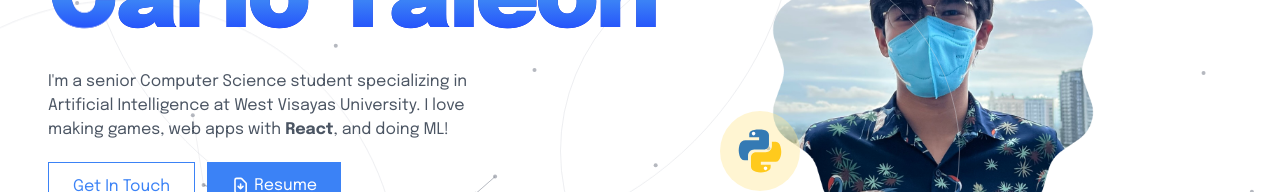
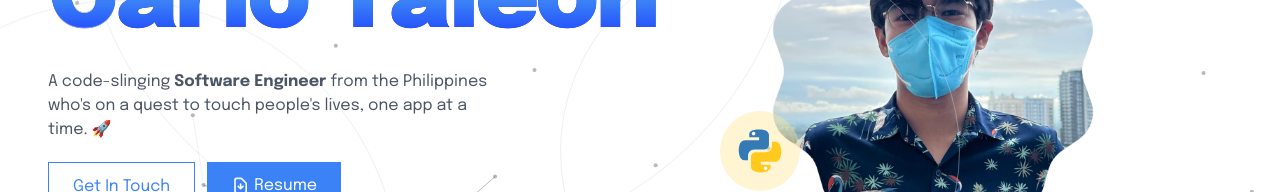
Before and after one commit to Blankeos/next-portfolio, a Next.js app: page / in a window 1280 px wide. Shown: the part 310-502 px from the top of the page. Built offline with nearby package versions, Linux system fonts and the light colour scheme.

Commit message:
fix: removed will-change laggers and content updates

```diff
--- a/src/components/sections/Hero.tsx
+++ b/src/components/sections/Hero.tsx
@@ -60,9 +60,9 @@ const Hero: React.FC<HeroProps> = ({ sectionRef }) => {
                 transition={{ delay: 2.7 }}
                 className="c mt-1 max-w-sm lg:max-w-md text-gray-600 relative z-10 text-sm md:text-base"
               >
-                I&apos;m a senior Computer Science student specializing in
-                Artificial Intelligence at West Visayas University. I love
-                making games, web apps with <b>React</b>, and doing ML!
+                A code-slinging <b>Software Engineer</b> from the Philippines
+                who&apos;s on a quest to touch people&apos;s lives, one app at a
+                time. 🚀
               </motion.p>
             </div>
             <motion.div
--- a/src/styles/globals.css
+++ b/src/styles/globals.css
@@ -119,7 +119,7 @@ a {
   height: 100%;
   border: 0rem solid #f9fafb;
   transition: 250ms ease-out;
-  will-change: border;
+  /* will-change: border; */
 }
 
 .project-card-wrapper:hover .project-card-image-highlight::after {
@@ -127,7 +127,7 @@ a {
   position: absolute;
   border: 0.5rem solid #f9fafb;
   transition: 250ms ease-out;
-  will-change: border;
+  /* will-change: border; */
 }
 
 @keyframes circleAppear {
@@ -148,7 +148,7 @@ a {
   }
 }
 
-.will-change-transform {
+/* .will-change-transform {
   will-change: transform;
 }
 
@@ -158,7 +158,7 @@ a {
 
 .will-change-auto {
   will-change: auto;
-}
+} */
 
 ::-webkit-scrollbar-thumb {
   background-color: #141c3a;
```
Also changed, not shown: 1 other file (tests, documents, lock files or other folders).
